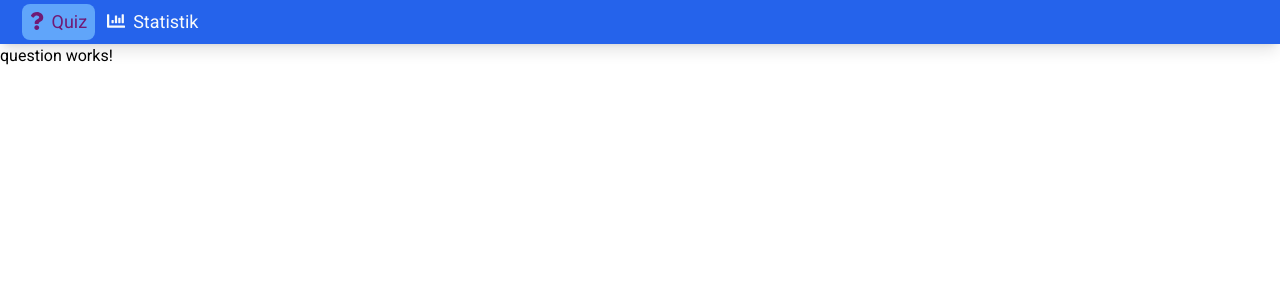
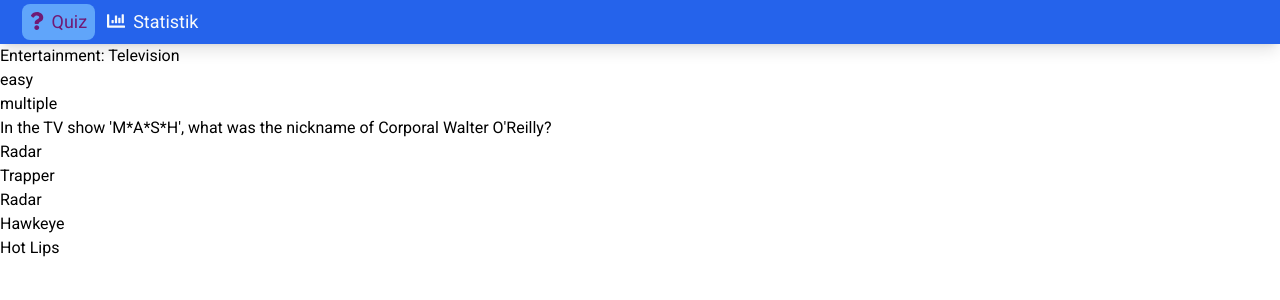
Before and after one commit to getsio/OpenTrivia, an Angular app: page /quiz in a window 1280 px wide. Shown: the top 300 px of the page. Built offline with nearby package versions, Linux system fonts and the light colour scheme.

Commit message:
Fragenkomponente erweitert

```diff
--- a/src/app/app.module.ts
+++ b/src/app/app.module.ts
@@ -6,12 +6,14 @@ import { FontAwesomeModule } from '@fortawesome/angular-fontawesome';
 import { NavigationComponent } from './navigation/navigation.component';
 import { AppRoutingModule } from './app-routing.module';
 import { QuestionComponent } from './question/question.component';
+import { SafeHtmlPipePipe } from './safe-html-pipe.pipe';
 
 @NgModule({
   declarations: [
     AppComponent,
     NavigationComponent,
-    QuestionComponent
+    QuestionComponent,
+    SafeHtmlPipePipe
   ],
   imports: [
     BrowserModule,
--- a/src/app/question/question.component.html
+++ b/src/app/question/question.component.html
@@ -1 +1,8 @@
-<p>question works!</p>
+<div *ngIf="questions.length">
+  <p [innerHTML]="questions[0].category"></p>
+  <p [innerHTML]="questions[0].difficulty"></p>
+  <p [innerHTML]="questions[0].type"></p>
+  <p [innerHTML]="questions[0].text" class="inline"></p>
+  <p [innerHTML]="questions[0].correct_answer"></p>
+  <p *ngFor="let answer of questions[0].answers" [innerHTML]="answer"></p>
+</div>
--- a/src/app/question/question.component.ts
+++ b/src/app/question/question.component.ts
@@ -1,3 +1,5 @@
+import { QuestionService } from './../question.service';
+import { Question } from './../question';
 import { Component, OnInit } from '@angular/core';
 
 @Component({
@@ -6,10 +8,39 @@ import { Component, OnInit } from '@angular/core';
   styleUrls: ['./question.component.scss']
 })
 export class QuestionComponent implements OnInit {
+  questions: Question[] = [];
 
-  constructor() { }
+  constructor(private questionService: QuestionService) { }
 
   ngOnInit(): void {
+    this.getQuestions();
   }
 
+  getQuestions(): void {
+    this.questionService.getQuestions()
+      .subscribe(questions => this.questions = questions);
+
+    this.questions.forEach(question => {
+      question.answers.push(question.correct_answer);
+      question.answers = this.shuffle(question.answers);
+    });
+  }
+
+  shuffle(array: string[]): string[] {
+    let currentIndex = array.length,  randomIndex;
+
+    // While there remain elements to shuffle...
+    while (currentIndex != 0) {
+
+      // Pick a remaining element...
+      randomIndex = Math.floor(Math.random() * currentIndex);
+      currentIndex--;
+
+      // And swap it with the current element.
+      [array[currentIndex], array[randomIndex]] = [
+        array[randomIndex], array[currentIndex]];
+    }
+
+    return array;
+  }
 }
--- /dev/null
+++ b/src/app/safe-html-pipe.pipe.ts
@@ -0,0 +1,13 @@
+import { Pipe, PipeTransform } from '@angular/core';
+import { DomSanitizer } from '@angular/platform-browser';
+
+@Pipe({
+  name: 'safeHtmlPipe'
+})
+export class SafeHtmlPipePipe implements PipeTransform {
+
+  transform(value: unknown, ...args: unknown[]): unknown {
+    return null;
+  }
+
+}
--- a/tailwind.config.js
+++ b/tailwind.config.js
@@ -1,10 +1,8 @@
 module.exports = {
   prefix: '',
-  purge: {
-    content: [
-      './src/**/*.{html,ts}',
-    ]
-  },
+  content: [
+    './src/**/*.{html,ts}',
+  ],
   darkMode: 'class', // or 'media' or 'class'
   theme: {
     extend: {},
```
Also changed, not shown: 1 other file (tests, documents, lock files or other folders).
